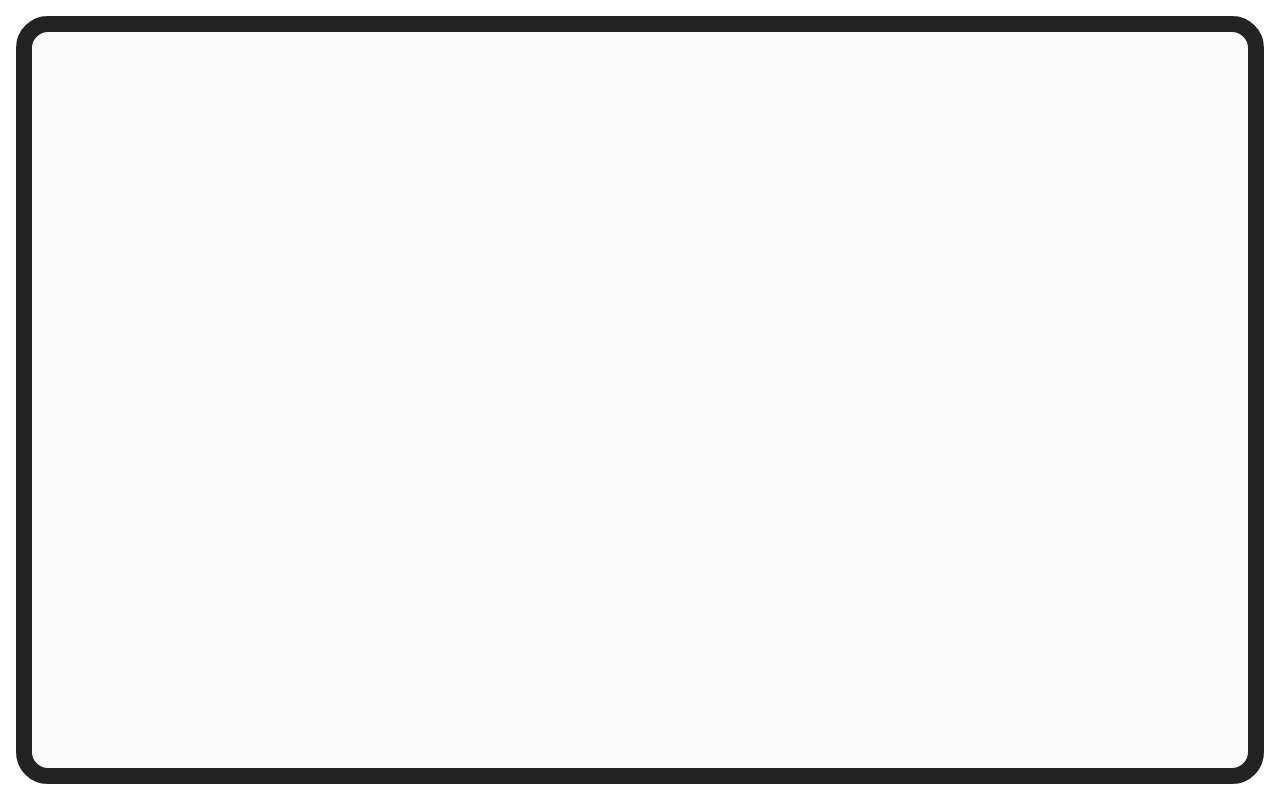
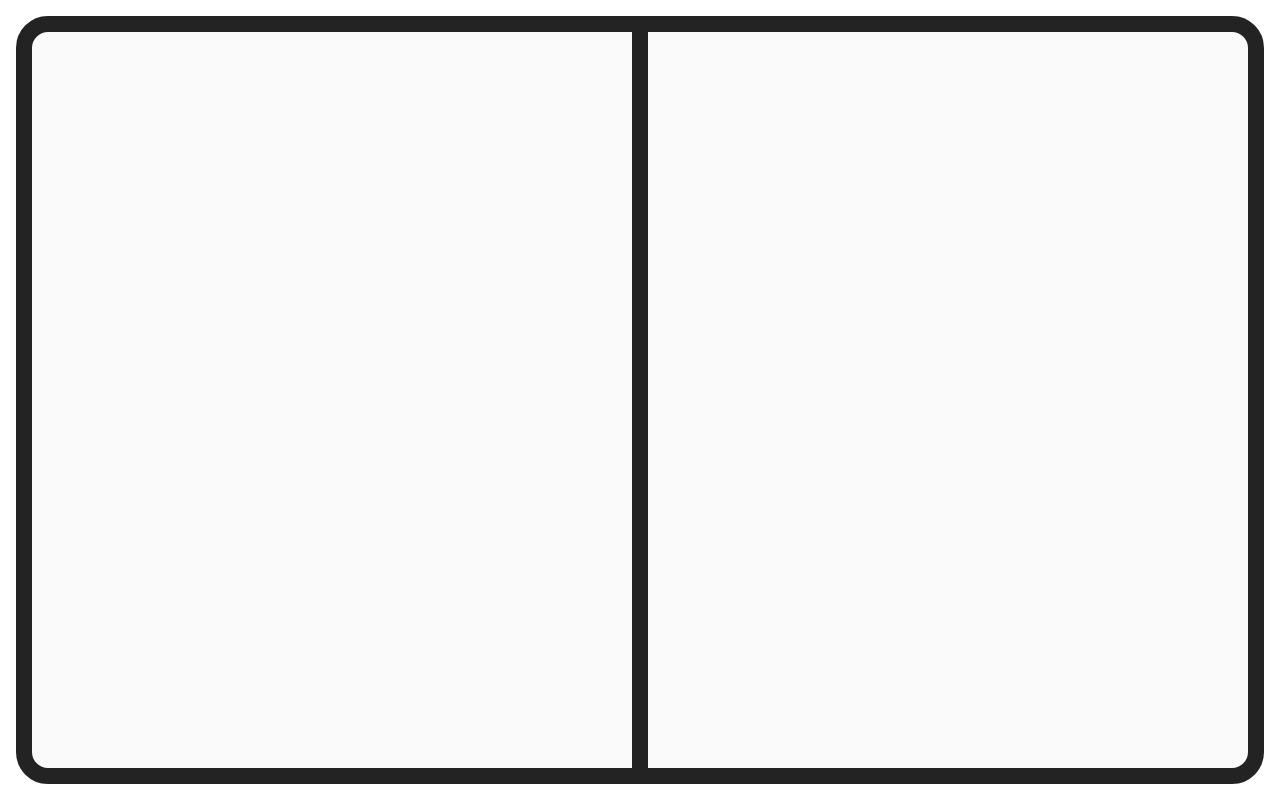
Before and after one commit to jsswpt/Natasha-Refactor, a website with bundled scripts: page index.html in a window 1280 px wide. Built offline with nearby package versions, Linux system fonts and the light colour scheme.

Commit message:
feat(traffic): add wrappers

```diff
--- a/src/entities/templates/traffic/view.ts
+++ b/src/entities/templates/traffic/view.ts
@@ -1,3 +1,5 @@
+import { AvailableRoads } from "../../../shared/data/road";
+
 export type TrafficViewParams = {};
 
 export class TrafficView {
@@ -10,12 +12,29 @@ export class TrafficView {
     return this._id;
   }
 
+  private createRoadWrappers() {
+    const elementsAsString = Object.entries(AvailableRoads).map(
+      (item, idx, arr) => `
+    <div class='side'>
+      <div class='road-wrap' id='road-${item[1]}-wrap'></div>
+    </div>
+    ${idx < arr.length - 1 ? `<div class='separator'></div>` : ``}
+    `,
+    );
+
+    return elementsAsString.join("");
+  }
+
   private createElement() {
     const wrapper = document.getElementById("app");
 
     const trafficWrapper = document.createElement("div");
     trafficWrapper.id = this.id;
     trafficWrapper.className = "traffic";
+
+    const elements = this.createRoadWrappers();
+
+    trafficWrapper.innerHTML = elements;
 
     wrapper?.appendChild(trafficWrapper);
   }
--- a/styles/traffic.css
+++ b/styles/traffic.css
@@ -1,8 +1,27 @@
 .traffic {
+  position: relative;
   margin: var(--BORDER-W);
+  display: flex;
   width: calc(100svw - (var(--BORDER-W) * 2));
   height: calc(100svh - (var(--BORDER-W) * 2));
   background: var(--WHITE);
   border: var(--BORDER-W) solid var(--BLACK);
   border-radius: 2rem;
 }
+
+.side {
+  flex-grow: 1;
+  height: 100%;
+}
+
+.road-wrap {
+  position: relative;
+  width: 100%;
+  height: 100%;
+}
+
+.separator {
+  height: 100%;
+  width: var(--BORDER-W);
+  background: var(--BLACK);
+}
```
